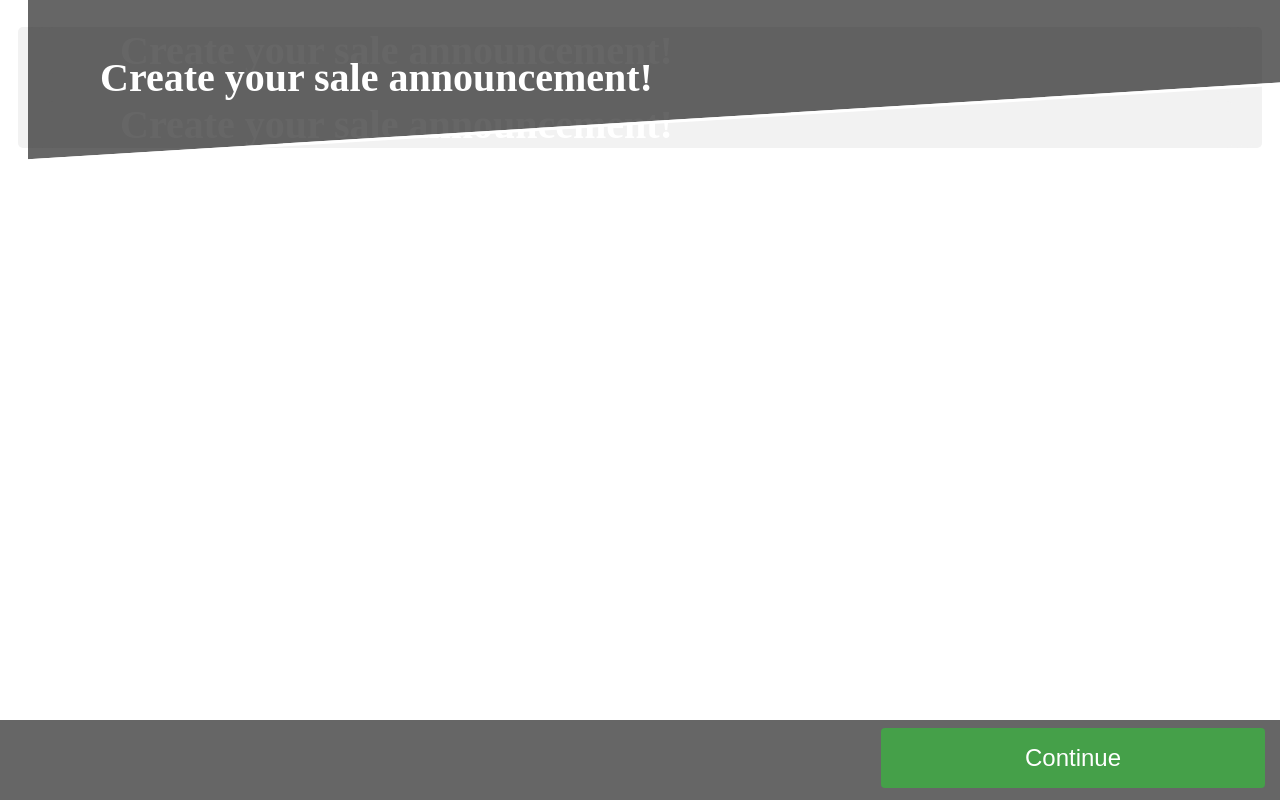
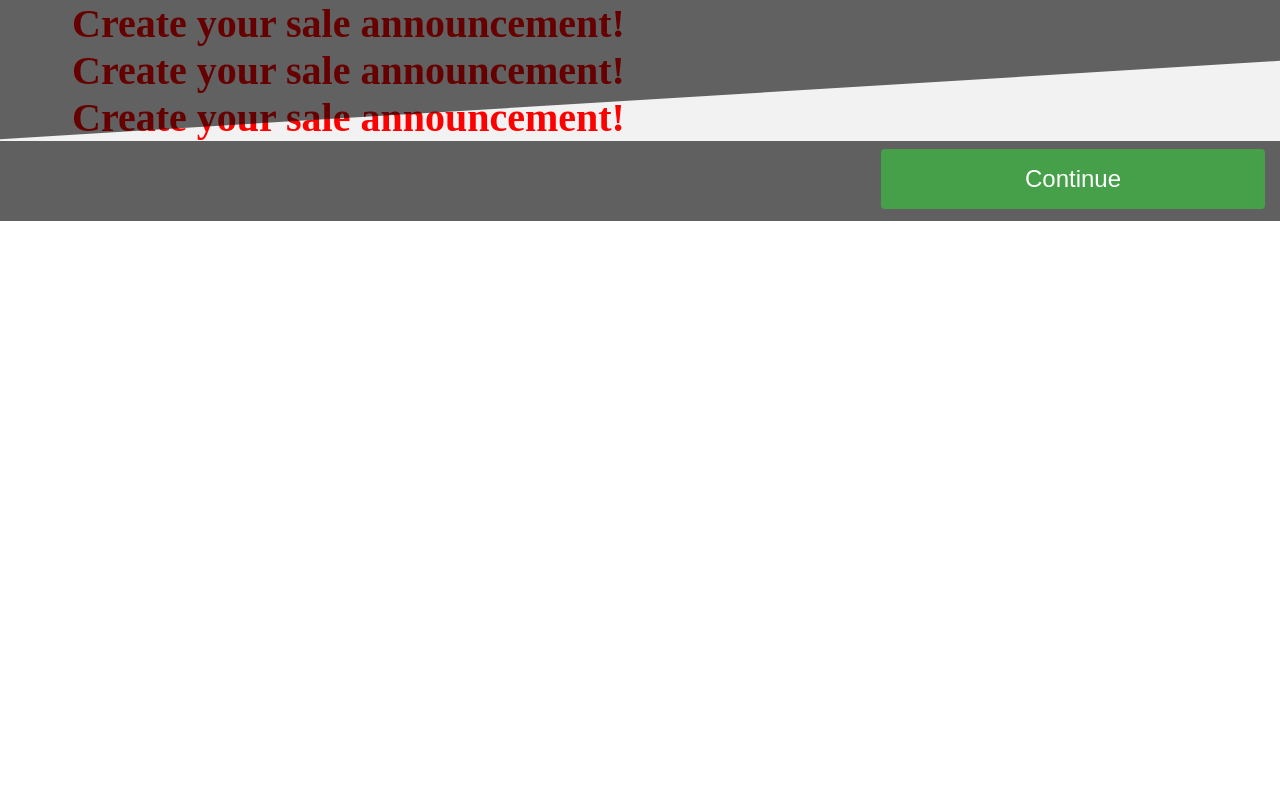
Before and after one commit to sopilnyak/property-portrait, a React (Create React App) app in the folder frontend/: page /result in a window 1280 px wide. Built offline with nearby package versions, Linux system fonts and the light colour scheme.

Commit message:
++DESIGN

```diff
--- a/frontend/src/components/Button/styles.css
+++ b/frontend/src/components/Button/styles.css
@@ -1,6 +1,4 @@
 .button {
-    position: fixed;
-    right: 0;
     width: 30%;
     height: 2.5em;
     color: white;
@@ -10,5 +8,4 @@
     cursor: pointer;
     background-color: #45a049;
     font-size: 24px;
-
 }
--- a/frontend/src/components/Footer/styles.css
+++ b/frontend/src/components/Footer/styles.css
@@ -1,11 +1,8 @@
 footer {
     height: 5em;
-    position: fixed;
     width: 100%;
     background-color: rgba(0,0,0,.6);
-    bottom: 0;
-    left: 0;
-    right: 0;
+    text-align: right;
 }
 
 .footerText {
--- a/frontend/src/components/Header/styles.css
+++ b/frontend/src/components/Header/styles.css
@@ -1,7 +1,5 @@
 header {
-    position: fixed;
     width: 100%;
-    height: 12em;
 }
 
 /* Create angled background with 'before' pseudo-element */
@@ -10,18 +8,16 @@ header::before {
     display: block;
     position: absolute;
     left: 0;
-    bottom: 6em;
     width: 100%;
-    height: 20em;
-    z-index: -1;
-    transform: skewY(-3.5deg);
+    height: 10em;
+    transform: skewY(-3.5deg) translateY(-60px);
     background: linear-gradient(rgba(0,0,0,.6), rgba(0,0,0,.6));
     background-size: cover;
-    border-bottom: .2em solid #fff;
 }
 
 h1 {
+    margin: 0;
     font-size: 40px;
     padding: 0 0 0 4.5rem;
-    color: #fff;
+    color: #ff0000;
 }
--- a/frontend/src/components/TextForm/styles.css
+++ b/frontend/src/components/TextForm/styles.css
@@ -27,11 +27,11 @@ input[type=submit]:hover {
     background-color: #45a049;
 }
 
-div {
+/*div {
     border-radius: 5px;
     background-color: #f2f2f2;
     margin: 10px;
-}
+}*/
 
 .infoForm {
     display: flex;
@@ -132,7 +132,7 @@ hr {
 }
 
 .photoForm {
-    margin-top: -50px;
+
 }
 
 @import url('https://fonts.googleapis.com/css?family=Roboto');
--- a/frontend/src/index.js
+++ b/frontend/src/index.js
@@ -7,6 +7,7 @@ import './pages/Main';
 import MainRouter from './routes';
 import './index.css';
 
+
 const render = () =>
     ReactDOM.render(
             <BrowserRouter>
@@ -15,3 +16,5 @@ const render = () =>
         document.getElementById('root')
     );
 render();
+
+document.title = "Easy Sailor";
--- a/frontend/src/pages/styles/main.css
+++ b/frontend/src/pages/styles/main.css
@@ -1,5 +1,14 @@
 font {
     color: #222222;
+}
+
+html, body {
+    margin: 0;
+    padding: 0;
+}
+
+#root {
+    background-color: #f2f2f2;
 }
 
 .mainPart {
```
